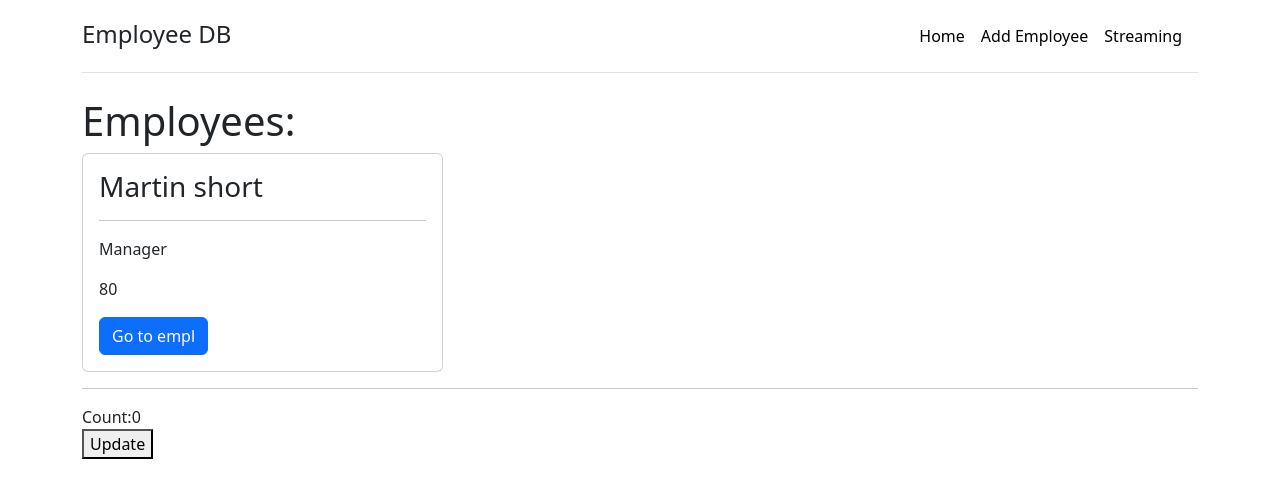
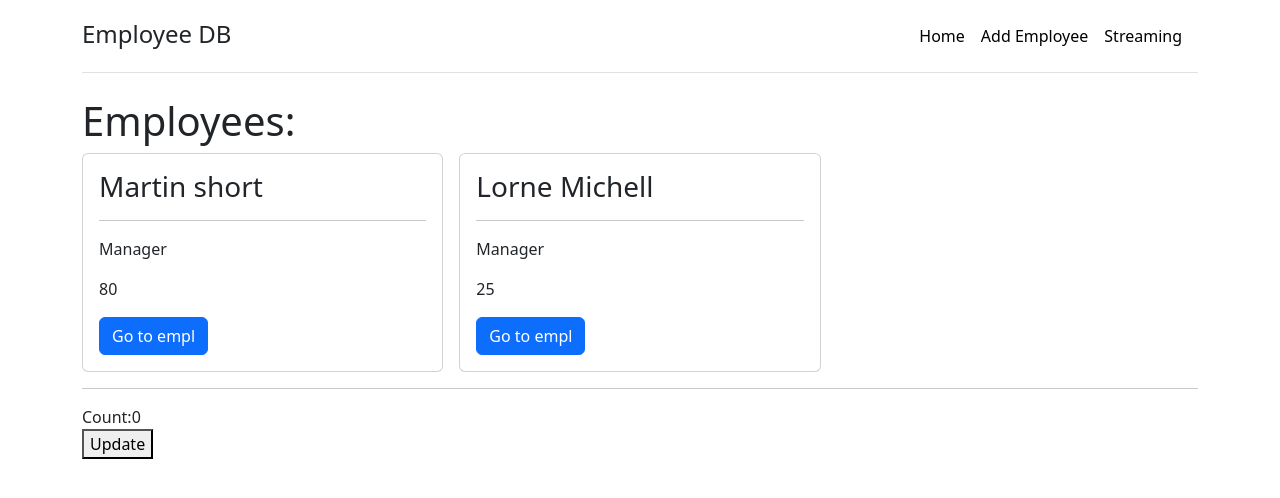
Before and after one commit to ferlobo1985/UDMY-REACT19-Next-JS-Rendering, a Next.js app: page / in a window 1280 px wide. Shown: the top 498 px of the page. Built offline with nearby package versions, Linux system fonts and the light colour scheme; data requests are answered from the project's data file.

Commit message:
22-Build and Start
22-Build and Start

```diff
--- a/db.json
+++ b/db.json
@@ -5,6 +5,12 @@
       "position": "Manager",
       "age": 80,
       "id": 1
+    },
+    {
+      "fullname": "Lorne Michell",
+      "position": "Manager",
+      "age": "25",
+      "id": 2
     }
   ]
 }
```
Also changed, not shown: src/app/about_us/page.js (added, +7 -0 lines).
